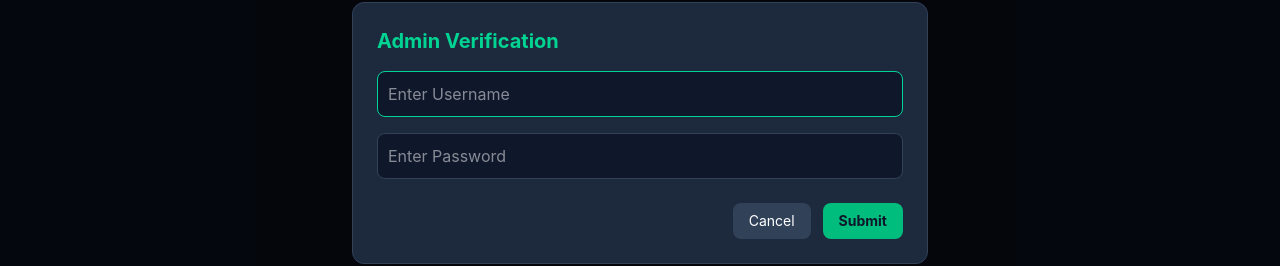
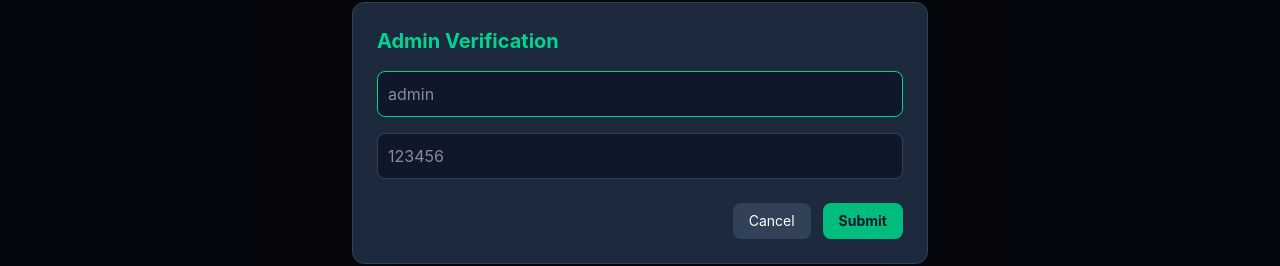
Before and after one commit to MostafaOsman9439/Ecommerce-Dashboard, a React (Vite) app: page / in a window 1280 px wide. Both pictures are taken after a click on the button "Admin Login". Shown: the part 267-533 px from the top of the page. Built offline with nearby package versions, Linux system fonts and the light colour scheme; no server answers.

Commit message:
Update input placeholders for admin login

```diff
--- a/src/App.jsx
+++ b/src/App.jsx
@@ -141,7 +141,7 @@ function App() {
               </h2>
               <input
                 type="text"
-                placeholder="Enter Username"
+                placeholder="admin"
                 value={username}
                 onChange={(e) => setUsername(e.target.value)}
                 autoFocus
@@ -149,7 +149,7 @@ function App() {
               />
               <input
                 type="password"
-                placeholder="Enter Password"
+                placeholder="123456"
                 value={password}
                 onChange={(e) => setPassword(e.target.value)}
                 className="w-full bg-slate-900 border border-slate-700 rounded-lg p-2.5 text-white outline-none focus:border-emerald-400"
```
